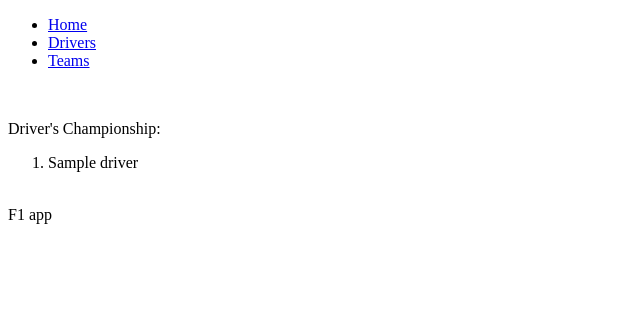
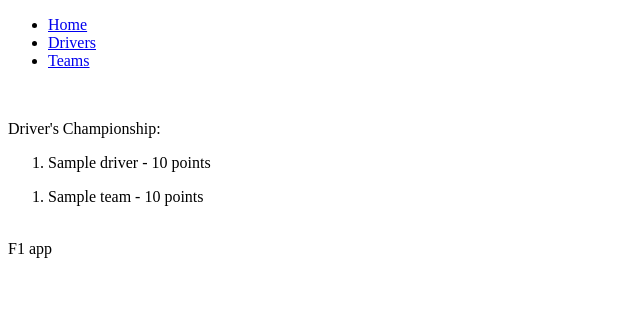
Before and after one commit to OhmniD/CodeClan_Week05_Full_Stack_Solo_Project, a Flask app: page / in a window 1280 px wide. Shown: the top 330 px of the page, without its empty margins (0-640 px from the left). Run offline with Flask 2, Linux system fonts and the light colour scheme; a database or web service that is not in the repository returns one stand-in record (values such as "Sample title"); some libraries are stand-ins or nearby versions.

Commit message:
add team championship results to index page

```diff
--- a/app.py
+++ b/app.py
@@ -4,6 +4,7 @@ from controllers.drivers_controller import drivers_blueprint
 from controllers.teams_controller import teams_blueprint
 
 import repositories.driver_repository as driver_repository
+import repositories.team_repository as team_repository
 
 app = Flask(__name__)
 
@@ -12,8 +13,9 @@ app.register_blueprint(teams_blueprint)
 
 @app.route('/')
 def main():
-    championship = driver_repository.championship_order()
-    return render_template('index.html', championship = championship)
+    driver_championship = driver_repository.driver_championship()
+    team_championship = team_repository.team_championship()
+    return render_template('index.html', driver_championship = driver_championship, team_championship=team_championship)
 
 if __name__ == '__main__':
     app.run()
--- a/repositories/driver_repository.py
+++ b/repositories/driver_repository.py
@@ -65,7 +65,7 @@ def team(driver):
 
     return teams
 
-def championship_order():
+def driver_championship():
     drivers = []
 
     sql = "SELECT * FROM drivers WHERE is_reserve IS NOT True ORDER BY championship_points DESC"
--- a/repositories/team_repository.py
+++ b/repositories/team_repository.py
@@ -64,3 +64,15 @@ def drivers(team):
         drivers.append(driver)
 
     return drivers
+
+def team_championship():
+    teams = []
+
+    sql = "SELECT * FROM teams ORDER BY championship_points DESC"
+    results = run_sql(sql)
+
+    for row in results:
+        team = Team(row['name'], row['headquarters'], row['championship_points'], row['engine_supplier'], row['team_colour'], row['logo_url'], row['id'])
+        teams.append(team)
+
+    return teams
--- a/templates/index.html
+++ b/templates/index.html
@@ -5,8 +5,13 @@
 <section>
     <p>Driver's Championship:</p>
     <ol>
-        {% for driver in championship %}
-        <li>{{ driver.name }}</li>
+        {% for driver in driver_championship %}
+        <li>{{ driver.name }} - {{ driver.championship_points }} points</li>
+        {% endfor %}
+    </ol>
+    <ol>
+        {% for team in team_championship %}
+        <li>{{ team.name }} - {{ team.championship_points }} points</li>
         {% endfor %}
     </ol>
 </section>
```
